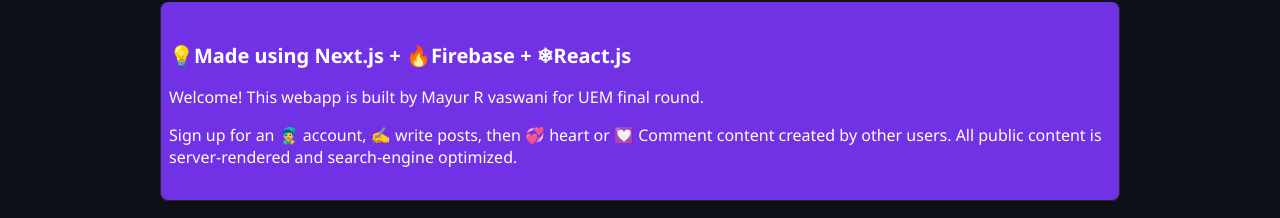
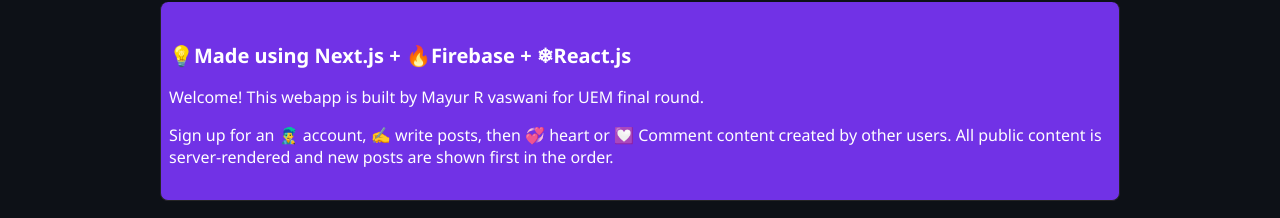
Before and after one commit to mayur99rv/finalround, a Next.js app: page / in a window 1280 px wide. Shown: the part 130-348 px from the top of the page. Built offline with nearby package versions, Linux system fonts and the light colour scheme; no server answers; the database is empty.

Commit message:
Update index.js

```diff
--- a/pages/index.js
+++ b/pages/index.js
@@ -73,7 +73,7 @@
         <p>
           Sign up for an 👨‍🎤 account, ✍️ write posts, then 💞 heart or 💟 Comment
           content created by other users. All public content is server-rendered
-          and search-engine optimized.
+          and new posts are shown first in the order.
         </p>
       </div>
       <h2>Posts</h2>
```
